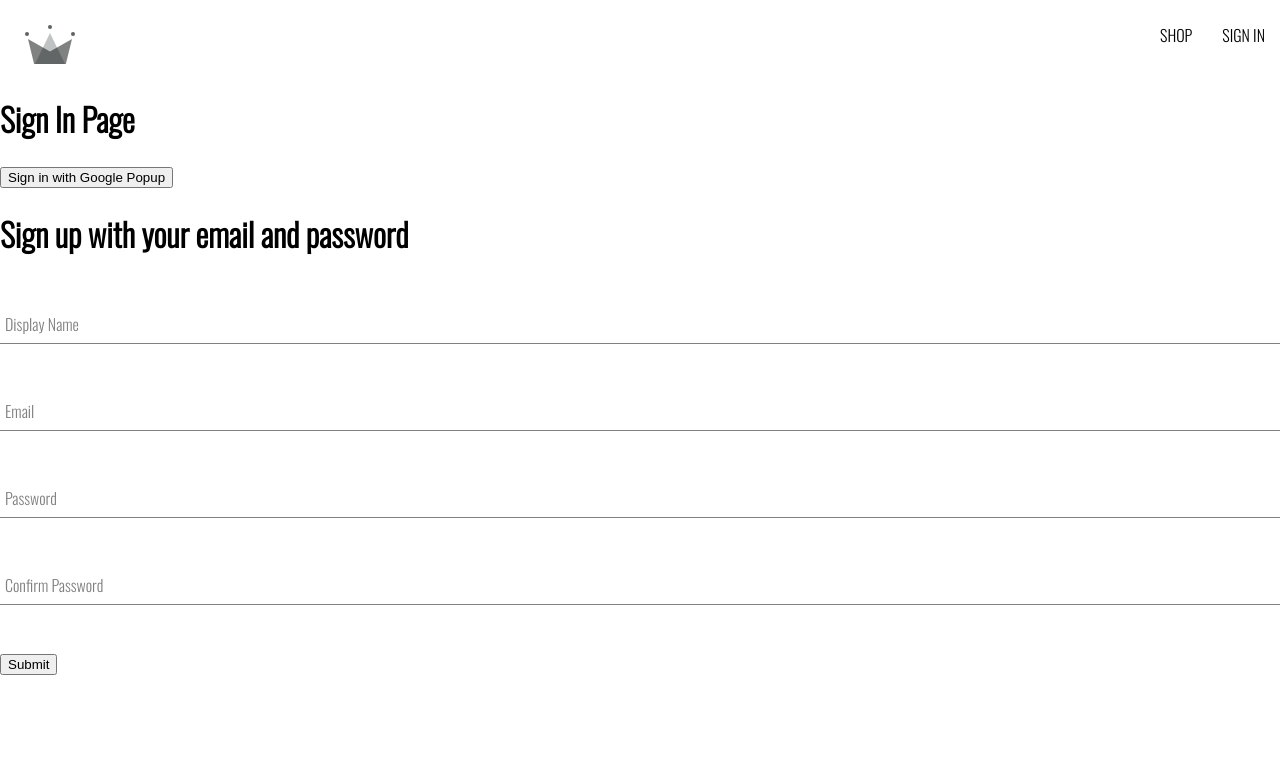
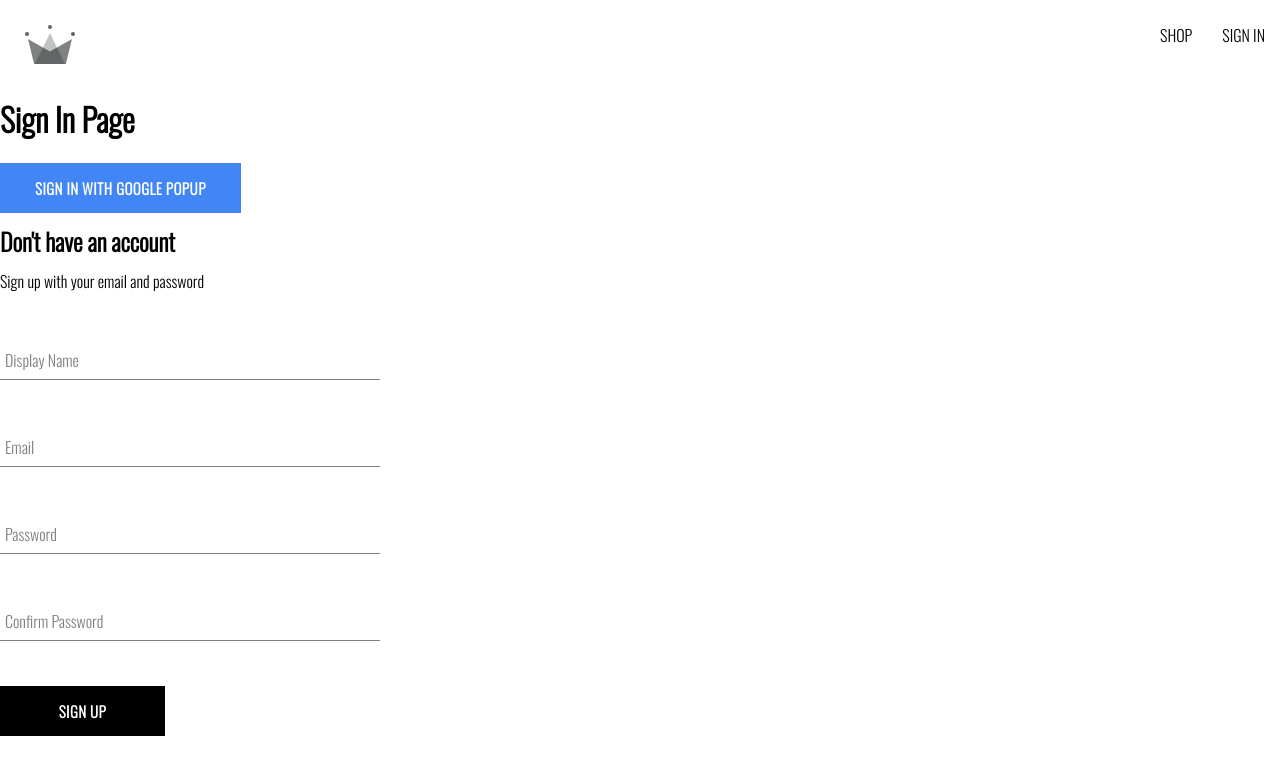
Before and after one commit to wilsan/clothing-company, a React (Create React App) app: page /sign-in in a window 1280 px wide. Shown: the top 774 px of the page. Built offline with nearby package versions, Linux system fonts and the light colour scheme.

Commit message:
Create the Button component and add styles to it

```diff
--- /dev/null
+++ b/src/components/button/button.component.jsx
@@ -0,0 +1,19 @@
+import './button.styles.scss';
+
+const BUTTON_TYPE = {
+   google: 'google-sign-in',
+   inverted: 'inverted'
+}
+
+function Button({ children, buttonType, ...otherProps }) {
+   return (
+      <button
+         className={`button-container ${BUTTON_TYPE[buttonType]}`}
+         {...otherProps}
+      >
+         {children}
+      </button>
+   );
+}
+
+export default Button;
--- /dev/null
+++ b/src/components/button/button.styles.scss
@@ -0,0 +1,46 @@
+.button-container {
+   min-width: 165px;
+   width: auto;
+   height: 50px;
+   letter-spacing: 0.5px;
+   line-height: 50px;
+   padding: 0 35px 0 35px;
+   font-size: 15px;
+   background-color: black;
+   color: white;
+   text-transform: uppercase;
+   font-family: Oswald;
+   font-weight: bolder;
+   border: none;
+   cursor: pointer;
+   display: flex;
+   justify-content: center;
+
+   &:hover {
+      background-color: white;
+      color: black;
+      border: 1px solid black;
+   }
+
+   &.google-sign-in {
+      background-color: #4285f4;
+      color: white;
+
+      &:hover {
+         background-color: #357ae8;
+         border: none;
+      }
+   }
+
+   &.inverted {
+      background-color: white;
+      color: black;
+      border: 1px solid black;
+
+      &:hover {
+         background-color: black;
+         color: white;
+         border: none;
+      }
+   }
+}
--- a/src/components/sign-up-form/sign-up-form.component.jsx
+++ b/src/components/sign-up-form/sign-up-form.component.jsx
@@ -6,6 +6,8 @@
 } from '../../utils/firebase/firebase.utils';
 
 import FormInput from '../form-input/form-input.component';
+import Button from '../button/button.component';
+import './sign-up-form.styles.scss';
 
 const defaultFormFields = {
    displayName: '',
@@ -48,8 +50,9 @@
    };
 
    return (
-      <div>
-         <h1>Sign up with your email and password</h1>
+      <div className='sign-up-container'>
+         <h2>Don't have an account</h2>
+         <span>Sign up with your email and password</span>
          <form action="" onSubmit={handleSubmit}>
             <FormInput
                label="Display Name"
@@ -79,7 +82,7 @@
                onChange={handleChange}
                name="confirmPassword"
                value={confirmPassword} />
-            <button>Submit</button>
+            <Button type='submit'>Sign Up</Button>
          </form>
       </div>
    );
--- /dev/null
+++ b/src/components/sign-up-form/sign-up-form.styles.scss
@@ -0,0 +1,9 @@
+.sign-up-container {
+   display: flex;
+   flex-direction: column;
+   width: 380px;
+
+   h2 {
+      margin: 10px 0;
+   }
+}
--- a/src/routes/sign-in/sign-in.component.jsx
+++ b/src/routes/sign-in/sign-in.component.jsx
@@ -9,6 +9,7 @@
 } from '../../utils/firebase/firebase.utils';
 
 import SignUpForm from '../../components/sign-up-form/sign-up-form.component';
+import Button from '../../components/button/button.component';
 
 function SignIn() {
    useEffect(() => {
@@ -30,7 +31,7 @@
    return (
       <div>
          <h1>Sign In Page</h1>
-         <button onClick={logGoogleUserPopup}>Sign in with Google Popup</button>
+         <Button buttonType="google" onClick={logGoogleUserPopup}>Sign in with Google Popup</Button>
          {/* <button onClick={signInWithGoogleRedirect}>Sign in with Google Redirect</button> */}
          <SignUpForm />
       </div>
```
